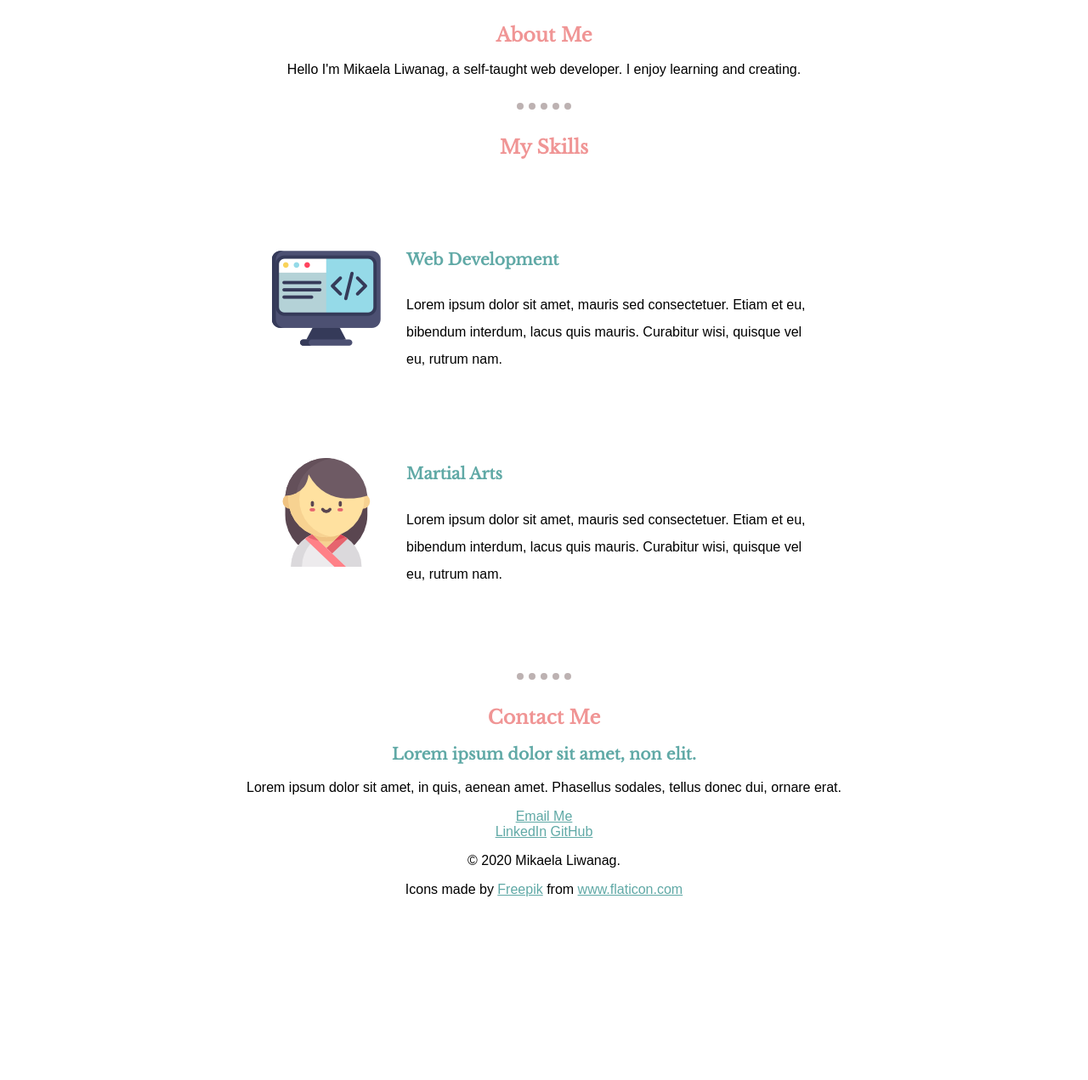
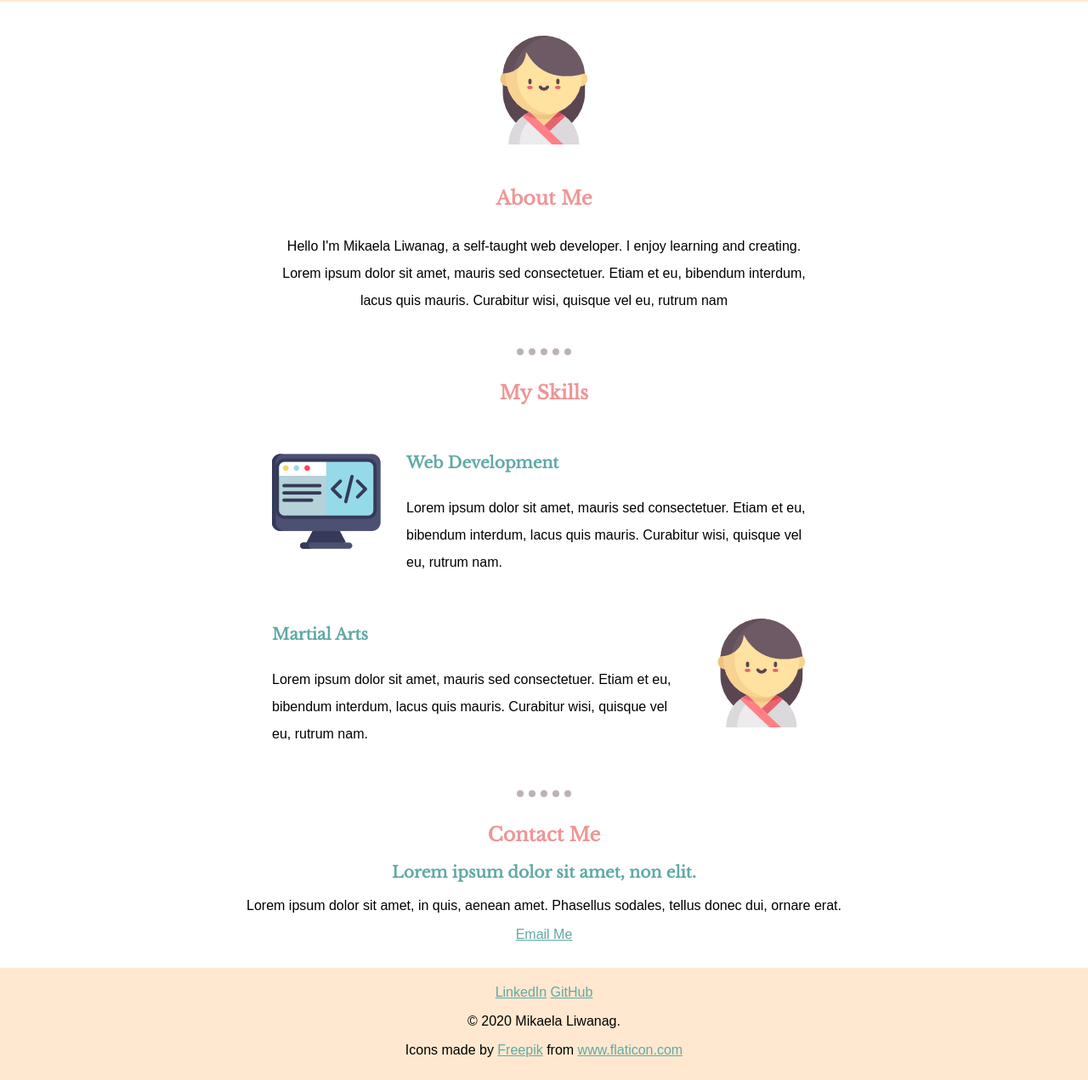
Before and after one commit to mikaela301/portfolio, a plain HTML site: page index.html in a window 1280 px wide. Shown: the part 705-1976 px from the top of the page at 85% size. Before the commit the page ends 1777 px from the top, so only its background shows below. Drawn offline with nearby package versions, Linux system fonts and the light colour scheme; a web font is replaced by a local one.

Commit message:
Changed profile width and margin. Added footer background color and padding. Organized code and added comments.

```diff
--- a/css/styles.css
+++ b/css/styles.css
@@ -1,25 +1,22 @@
 body {
+    font-family: 'Muli', sans-serif;
     margin: 0;
     text-align: center;
-    font-family: 'Muli', sans-serif;
 }
 
 h1 {
+    color: #f09595;
+    font-family: 'Sacramento', cursive;
     font-size: 5rem;
     margin: 50px auto 0 auto;
-    font-family: 'Sacramento', cursive;
-    color: #f09595;
-}
 
-.web-dev {
-    font-weight: normal;
-    font-family: 'Nunito', sans-serif;
 }
 
 h2 {
+    color: #f09595;
     font-family: 'Libre Baskerville', serif;
     font-size: 1.4rem;
-    color: #f09595;
+    margin-top: 30px;
 }
 
 h3 {
@@ -27,28 +24,18 @@ h3 {
     color: #60a9a6;
 }
 
+/**********Top container(header)***********/
+
 .top-container {
-    background-color: #ffe8cf ;
+    background-color: #ffe8cf;
     position: relative;
     padding-top: 100px;
 }
 
-/*
-.middle-container {
-
+.web-dev {
+    font-family: 'Nunito', sans-serif;
+    font-weight: normal;
 }
-
-.bottom-container {
-
-} */
-
-.skill-row {
-    width: 50%;
-    margin: 100px auto;
-    text-align: left;
-    line-height: 2;
-}
-
 .top-cloud {
     position: absolute;
     right: 300px;
@@ -61,15 +48,45 @@ h3 {
      bottom: 250px;
 }
 
+/***********Middle container (main content)**********/
+
+.middle-container {
+    Margin-bottom: 30px;
+}
+
+.profile {
+  width: 50%;
+  margin: 40px auto;
+  text-align: center;
+  line-height: 2;
+}
+
+.skill-row {
+    width: 50%;
+    margin: 50px auto;
+    text-align: left;
+    line-height: 2;
+}
+
 .web-dev-img {
     float: left;
     margin-right: 30px;
 }
 
 .martial-arts-img {
-    float: left;
-    margin-right: 30px;
+    float: right;
+    margin-left: 30px;
 }
+
+/************Bottom container (footer)***************/
+
+.bottom-container {
+    background-color: #ffe8cf;
+    padding-top: 20px;
+    padding-bottom: 10px;
+}
+
+/************Horizontal rule and a tags************/
 
 hr {
     border-style: dotted none none;
@@ -79,7 +96,6 @@ hr {
     margin: 30px auto;
   }
 
-
 a {
       color: #60a9a6;
   }
--- a/index.html
+++ b/index.html
@@ -11,6 +11,7 @@
 
 <body>
 
+<!---------Header with background color and images--------->
   <div class="top-container">
     <img class="top-cloud" src="Images/cloud.png" alt="cloud-img">
     <h1>I'm Mikaela</h1>
@@ -19,15 +20,18 @@
     <img src="Images/mountain.png" alt="mountain-img">
   </div>
 
+<!-----------About me----------->
   <div class="middle-container">
     <div class="profile">
-      <img src="" alt="">
+      <img class="profile-img" src="Images/martial-arts.png" alt="">
       <h2>About Me</h2>
-      <p>Hello I'm Mikaela Liwanag, a self-taught web developer. I enjoy learning and creating.</p>
+      <p>Hello I'm Mikaela Liwanag, a self-taught web developer. I enjoy learning and creating.
+        Lorem ipsum dolor sit amet, mauris sed consectetuer. Etiam et eu, bibendum interdum, lacus quis mauris. Curabitur wisi, quisque vel eu, rutrum nam</p>
     </div>
 
     <hr>
 
+<!--------Skills--------->
     <div class="skills">
       <h2>My Skills</h2>
       <div class="skill-row">
@@ -42,10 +46,11 @@
         <p>Lorem ipsum dolor sit amet, mauris sed consectetuer. Etiam et eu, bibendum interdum, lacus quis mauris. Curabitur wisi, quisque vel eu, rutrum nam.</p>
       </div>
 
-
     </div>
 
     <hr>
+
+<!-------Contact Details------->
 
     <div class="contact-me">
       <h2>Contact Me</h2>
@@ -56,14 +61,14 @@
 
   </div>
 
-
-  <div class="bottom-container">
+<!-------Footer/Links-------->
+  <footer class="bottom-container">
     <a class="footer-link" target="_blank" href="https://www.linkedin.com/">LinkedIn</a>
     <a class="footer-link" target="_blank" href=https://github.com/mikaela301>GitHub</a>
 
     <p>© 2020 Mikaela Liwanag.</p>
     <p>Icons made by <a href="https://www.flaticon.com/authors/freepik" title="Freepik">Freepik</a> from <a href="https://www.flaticon.com/" title="Flaticon"> www.flaticon.com</a></p>
-  </div>
+  </footer>
 
 </body>
 
```
